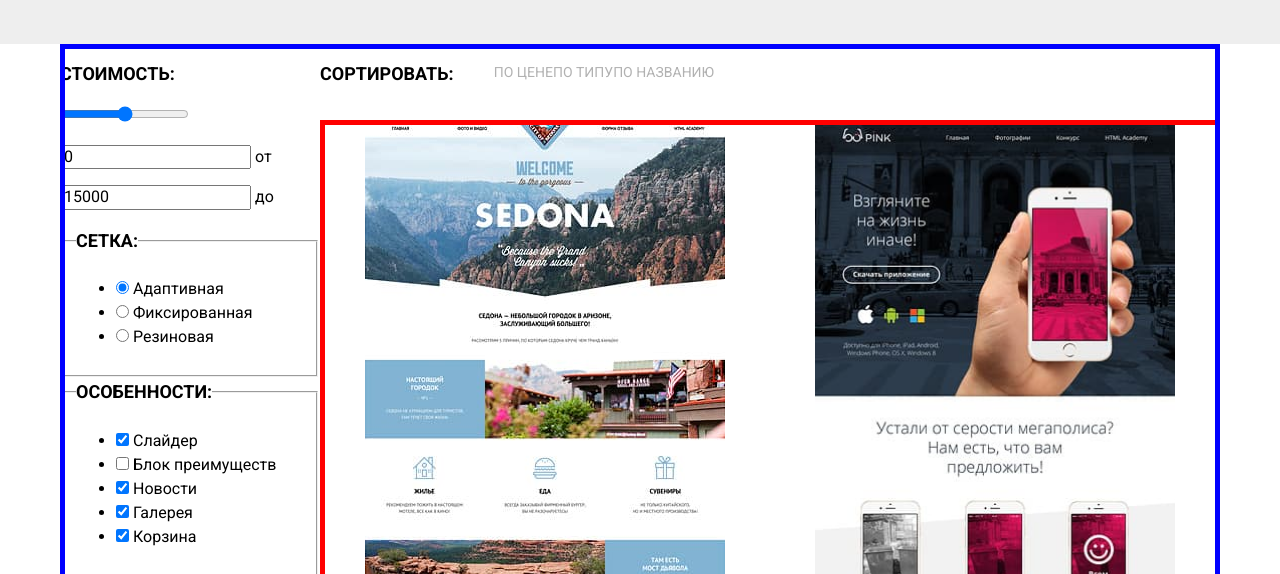
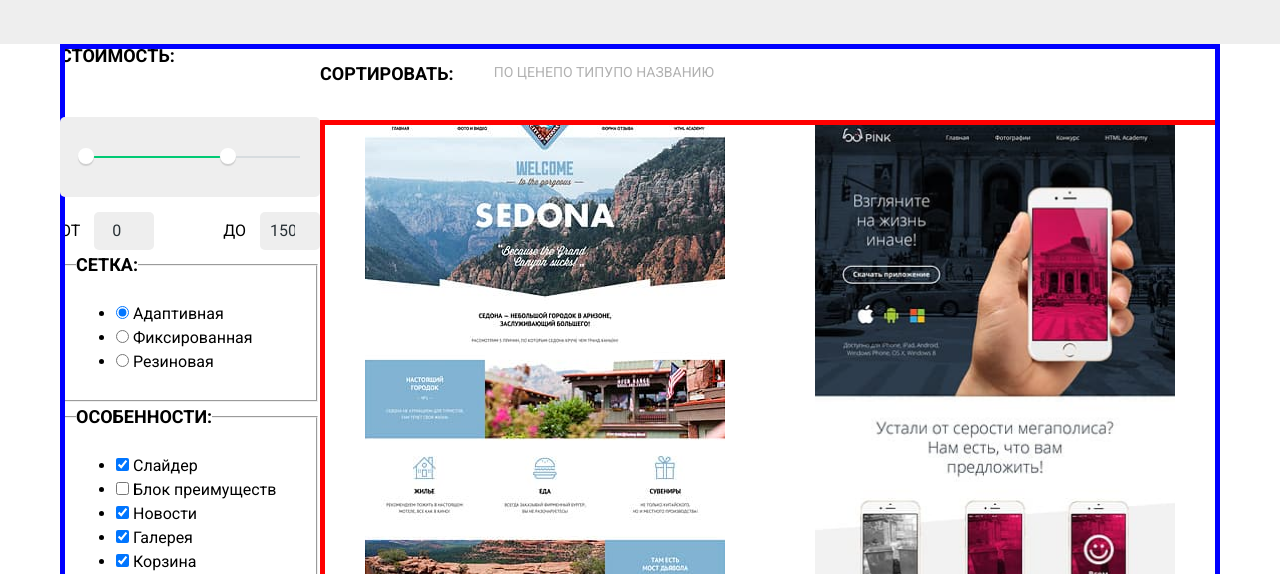
Before and after one commit to ministrov/1370879-nerds-28, a plain HTML site: page catalog.html in a window 1280 px wide. Shown: the part 225-799 px from the top of the page. Drawn offline with Linux system fonts and the light colour scheme.

Commit message:
redone filet in catalog

```diff
--- a/catalog.html
+++ b/catalog.html
@@ -41,19 +41,27 @@
       <main>
          <h1>Магазин готовых шаблонов</h1>
          <div class="container catalog-wrapper">
-            <form class="filter" action="https://echo.htmlacademy.ru" method="get">
-               <h2>Стоимость:</h2>
-               <p>
-                  <input type="range" min="0" max="15000" step="1">
-               </p>
-               <p>
-                  <input type="text" name="min-price" id="from-number" value="0">
-                  <label for="from-number">от</label>
-               </p>
-               <p>
-                  <input type="text" name="max-price" id="to-number" value="15000">
-                  <label for="to-number">до</label>
-               </p>
+            <form class="filter-form" action="https://echo.htmlacademy.ru" method="get">
+              <fieldset class="filter-item">
+                <legend>Стоимость:</legend>
+                <div class="range-filter">
+                  <div class="range-controls">
+                    <div class="scale">
+                      <div class="bar"></div>
+                    </div>
+                    <div class="toggle toggle-min" tabindex="0"></div>
+                    <div class="toggle toggle-max" tabindex="0"></div>
+                  </div>
+                  <div class="price-controls">
+                    <label class="min-price">
+                      от <input type="number" name="min-price" value="0">
+                    </label>
+                    <label class="max-price">
+                      до <input type="number" name="max-price" value="15000">
+                    </label>
+                  </div>
+                </div>
+              </fieldset>
                <fieldset>
                   <legend class="header-text">Сетка:</legend>
                   <ul>
--- a/css/style.css
+++ b/css/style.css
@@ -8,6 +8,7 @@
   --basic-grey: #EEEEEE;
   --basic-dark-grey: #DFDFDF;
   --basic-active-grey: #D5D5D5;
+  --basic-filter-grey: #D7DCDF;
   --basic-light-grey: #E1E1E1;
   --basic-red: #FB565A;
   --basic-dark-red: #E74246;
@@ -641,7 +642,7 @@ a.logo-instagram::before {
 
 /* filter*/
 
-.filter h2 {
+.filter-form h2 {
   font-size: 18px;
   line-height: 30px;
   font-weight: bold;
@@ -651,6 +652,93 @@ a.logo-instagram::before {
 .filter {
   width: 270px;
 }
+
+.filter-item {
+  margin: 0;
+  padding: 0;
+  border: none;
+}
+
+.range-filter {
+  width: 260px;
+  margin-top: 49px;
+}
+
+.filter-item legend {
+  font-size: 18px;
+  line-height: 24px;
+  text-transform: uppercase;
+  font-weight: 700;
+}
+
+.range-controls {
+  position: relative;
+  height: 80px;
+  margin-bottom: 15px;
+  padding-top: 39px;
+  padding-left: 20px;
+  padding-right: 20px;
+  background-color: var(--basic-grey);
+  border-radius: 5px;
+}
+
+.range-controls .scale {
+  height: 2px;
+  background-color: var(--basic-filter-grey);
+}
+
+.range-controls .bar {
+  width: 70%;
+  height: 2px;
+  background-color: var(--basic-green);
+}
+
+.range-controls .toggle {
+  position: absolute;
+  top: 31px;
+  left: 0;
+  width: 4px;
+  height: 4px;
+  border: 8px solid var(--basic-white);
+  background-color: var(--basic-white);
+  border-radius: 50%;
+  box-shadow: 0 2px 1px 0 #cfcfcf;
+  cursor: pointer;
+}
+
+.range-controls .toggle-min {
+  left: 18px;
+}
+
+.range-controls .toggle-max {
+  left: 160px;
+}
+
+.price-controls {
+  display: flex;
+  justify-content: space-between;
+}
+
+.price-controls label {
+  text-transform: uppercase;
+  font-family: "Roboto", "Arial", sans-serif;
+  font-size: 16px;
+}
+
+.price-controls input {
+  width: 60px;
+  padding: 10px;
+  margin-left: 10px;
+  text-align: center;
+  color: var(--special);
+  border: none;
+  border-radius: 5px;
+  background-color: var(--basic-grey);
+  font-family: inherit;
+  font-size: inherit;
+}
+
+
 
 .header-text {
   font-size: 18px;
```
